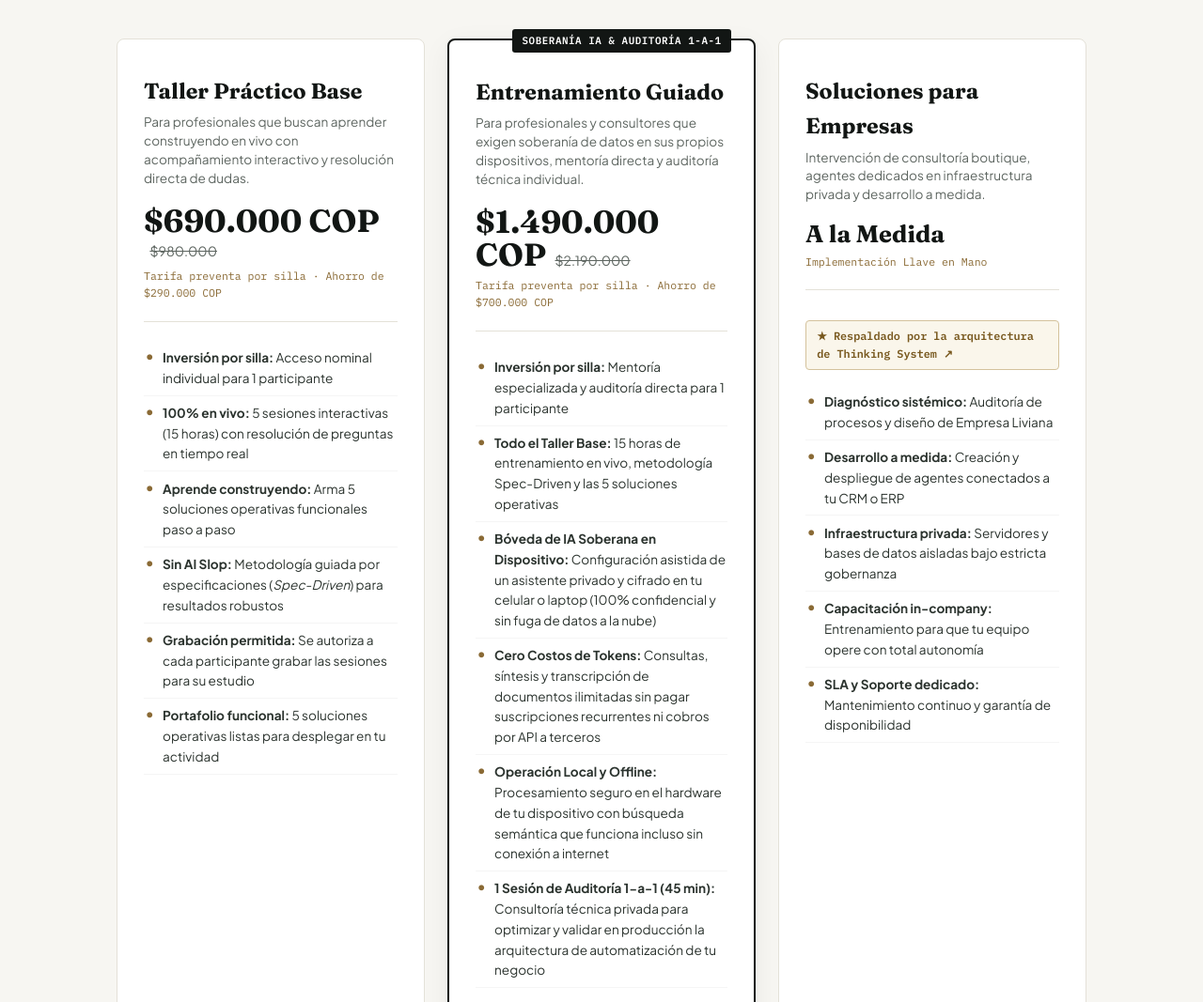
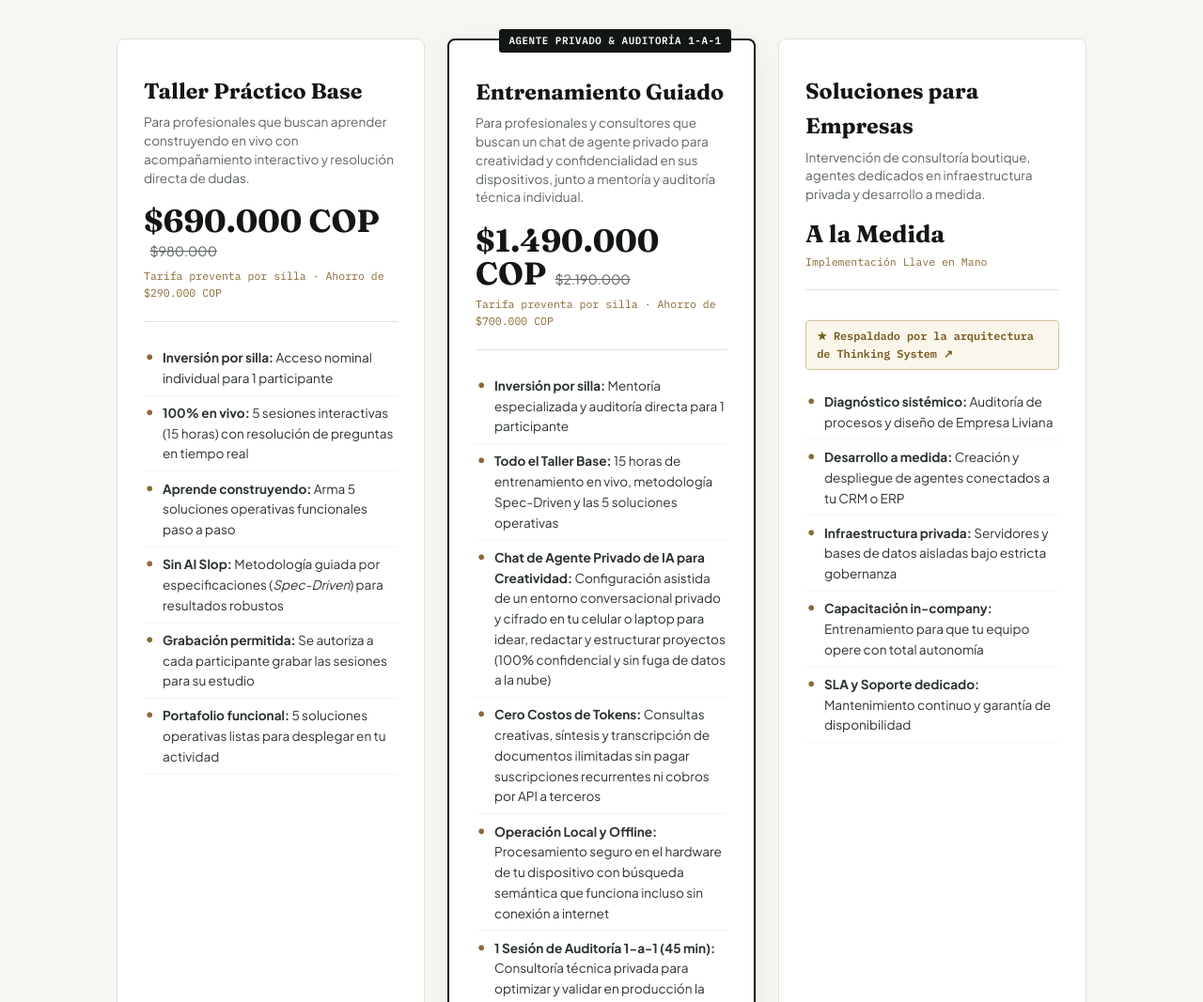
Before and after one commit to willkwolf/automatizar-con-ia-, a plain HTML site: page index.html in a window 1280 px wide. Shown: the part 3243-4310 px from the top of the page at 94% size. Drawn offline with Linux system fonts and the light colour scheme.

Commit message:
feat(pricing): reframe sovereign stack to private AI chat agent for creativity and confidential ideation

```diff
--- a/index.html
+++ b/index.html
@@ -1253,9 +1253,9 @@
 
         <!-- Entrenamiento Guiado (Featured) -->
         <div class="pricing-card featured">
-          <span class="pricing-badge">Soberanía IA & Auditoría 1-a-1</span>
+          <span class="pricing-badge">Agente Privado & Auditoría 1-a-1</span>
           <h3 class="tier-name">Entrenamiento Guiado</h3>
-          <p class="tier-desc">Para profesionales y consultores que exigen soberanía de datos en sus propios dispositivos, mentoría directa y auditoría técnica individual.</p>
+          <p class="tier-desc">Para profesionales y consultores que buscan un chat de agente privado para creatividad y confidencialidad en sus dispositivos, junto a mentoría y auditoría técnica individual.</p>
           <div class="tier-price">
             <span class="price-cop">$1.490.000 COP</span>
             <span class="price-cop-regular">$2.190.000</span>
@@ -1264,8 +1264,8 @@
           <ul class="tier-features">
             <li><strong>Inversión por silla:</strong> Mentoría especializada y auditoría directa para 1 participante</li>
             <li><strong>Todo el Taller Base:</strong> 15 horas de entrenamiento en vivo, metodología Spec-Driven y las 5 soluciones operativas</li>
-            <li><strong>Bóveda de IA Soberana en Dispositivo:</strong> Configuración asistida de un asistente privado y cifrado en tu celular o laptop (100% confidencial y sin fuga de datos a la nube)</li>
-            <li><strong>Cero Costos de Tokens:</strong> Consultas, síntesis y transcripción de documentos ilimitadas sin pagar suscripciones recurrentes ni cobros por API a terceros</li>
+            <li><strong>Chat de Agente Privado de IA para Creatividad:</strong> Configuración asistida de un entorno conversacional privado y cifrado en tu celular o laptop para idear, redactar y estructurar proyectos (100% confidencial y sin fuga de datos a la nube)</li>
+            <li><strong>Cero Costos de Tokens:</strong> Consultas creativas, síntesis y transcripción de documentos ilimitadas sin pagar suscripciones recurrentes ni cobros por API a terceros</li>
             <li><strong>Operación Local y Offline:</strong> Procesamiento seguro en el hardware de tu dispositivo con búsqueda semántica que funciona incluso sin conexión a internet</li>
             <li><strong>1 Sesión de Auditoría 1-a-1 (45 min):</strong> Consultoría técnica privada para optimizar y validar en producción la arquitectura de automatización de tu negocio</li>
           </ul>
```
